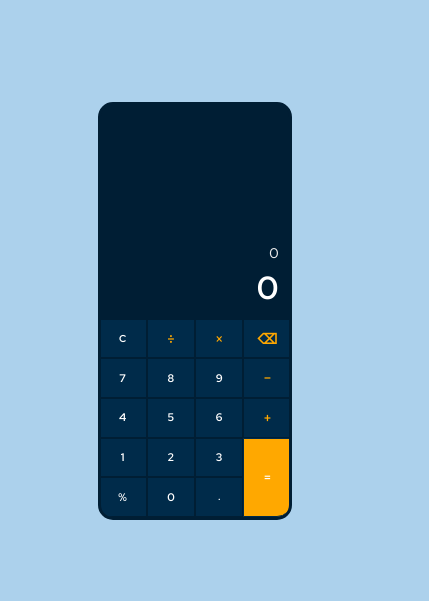
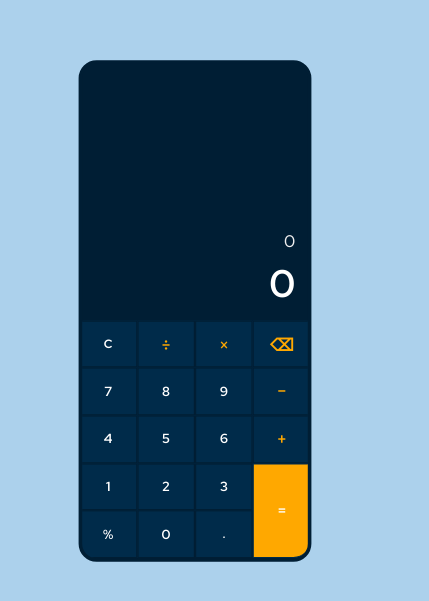
Before and after one commit to ngoclien08/javascript-training, a website built with Parcel: page calculator-app/src/index.html in a window 390 px wide. Shown: the part 111-712 px from the top of the page, 429 px wide, since content can reach past the window. Built offline with nearby package versions, Linux system fonts and the light colour scheme.

Commit message:
[FIX] Ensured calculator is centered on all screen sizes

```diff
--- a/calculator-app/src/styles/main.css
+++ b/calculator-app/src/styles/main.css
@@ -16,13 +16,11 @@ body {
   width: 100%;
   height: 100vh;
   display: flex;
-  justify-content: center;
-  align-items: center;
+  justify-content: center; /* Đảm bảo căn giữa theo chiều ngang */
+  align-items: center; /* Đảm bảo căn giữa theo chiều dọc */
   padding: 0;
   box-sizing: border-box;
   position: relative;
-  transform: scale(1.5);
-  transform-origin: center center;
 }
 
 .calculator {
@@ -38,19 +36,31 @@ body {
 
 @media (max-width: 767px) {
   .container {
-    transform: scale(1.0);
+    transform: scale(1.2);
+    padding: 0;
+  }
+  .calculator {
+    width: 100vw;
+    height: 90vh;
+    max-width: 193.14px;
+    max-height: 418px;
+    margin: 0;
   }
 }
 
 @media (min-width: 768px) and (max-width: 1023px) {
   .container {
     transform: scale(1.3);
+    justify-content: center;
+    align-items: center;
   }
 }
 
 @media (min-width: 1024px) {
   .container {
     transform: scale(1.5);
+    justify-content: center;
+    align-items: center;
   }
 }
 
```
